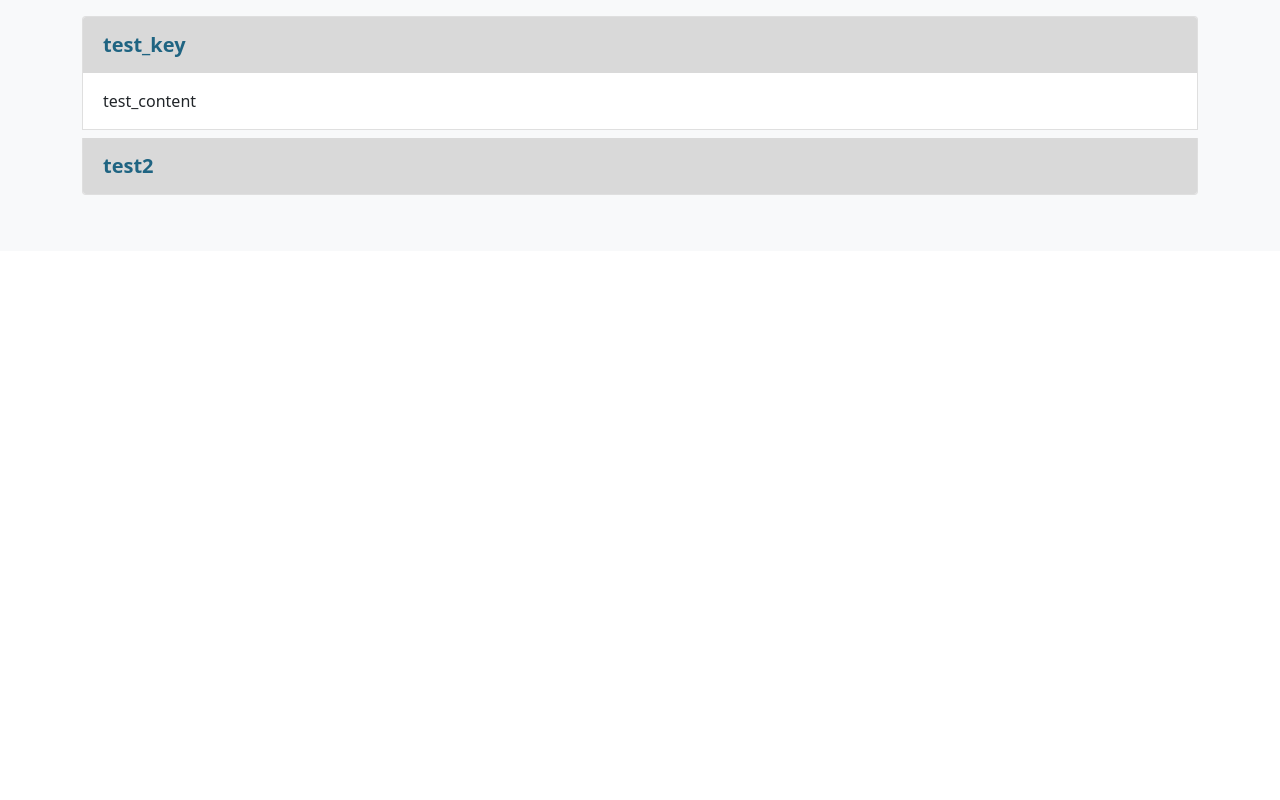
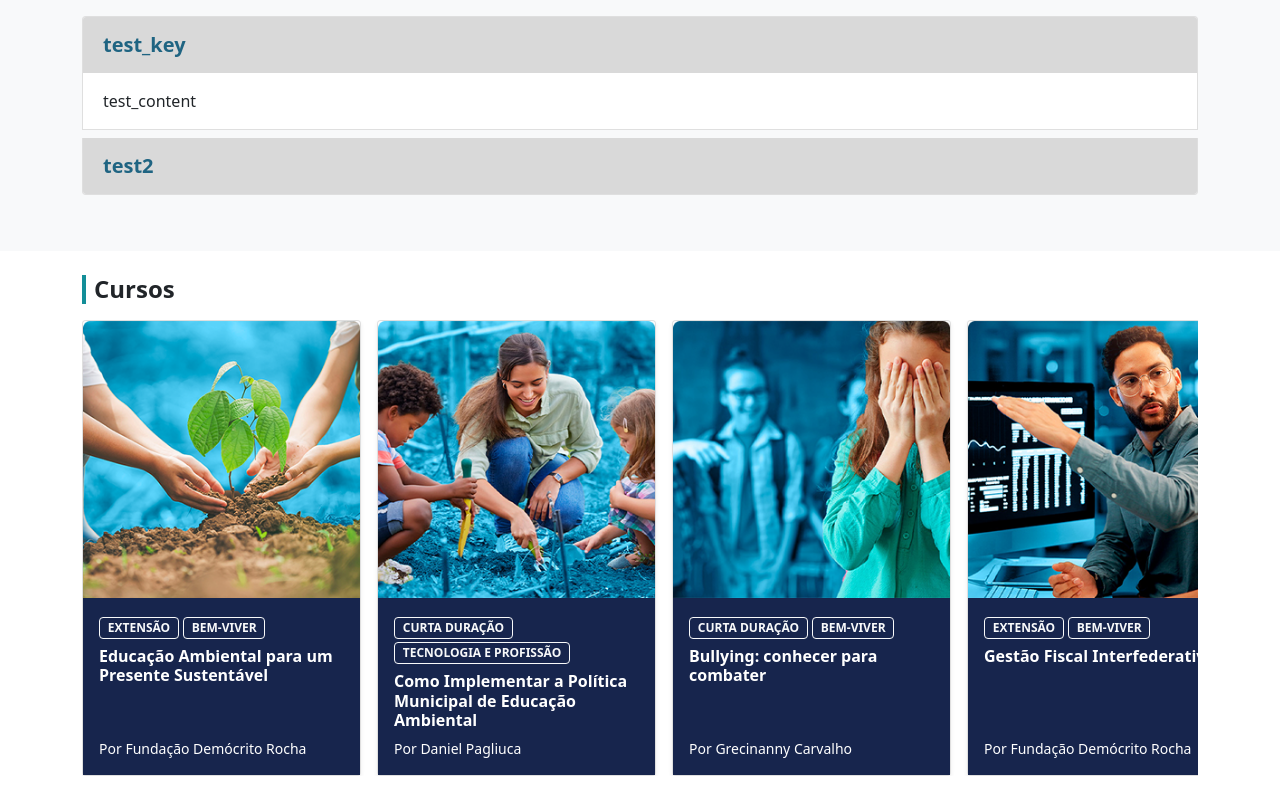
Before and after one commit to FabricioContato/landingpage_uane, a React (Vite) app: page / in a window 1280 px wide. Shown: the part 1118-1918 px from the top of the page. Before the commit the page ends 1369 px from the top, so only its background shows below. Built offline with nearby package versions, Linux system fonts and the light colour scheme.

Commit message:
create CourseCardGrid and CourseCard components

```diff
--- a/src/App.jsx
+++ b/src/App.jsx
@@ -3,8 +3,37 @@ import Navbar from "./components/Navbar/Navbar"
 import HeroSection from "./components/Herosection/HeroSection"
 import CourseStats from "./components/CourseStats/CourseStats"
 import CollapsiblePanels from "./components/CollapsiblePanels/CollapsiblePanels"
+import CourseCardGrid from "./components/CourseCardGrid/CourseCardGrid"
 
 export default function App() {
+
+const coursesData = [
+  {
+    image: "./src/img/card_picture_ambiental.png",
+    tags: ["EXTENSÃO", "BEM-VIVER"],
+    title: "Educação Ambiental para um Presente Sustentável",
+    author: "Fundação Demócrito Rocha"
+  },
+  {
+    image: "./src/img/card_picture_municipal.png",
+    tags: ["CURTA DURAÇÃO", "TECNOLOGIA E PROFISSÃO"],
+    title: "Como Implementar a Política Municipal de Educação Ambiental",
+    author: "Daniel Pagliuca"
+  },
+  {
+    image: "./src/img/card_picture_bullying.png",
+    tags: ["CURTA DURAÇÃO", "BEM-VIVER"],
+    title: "Bullying: conhecer para combater",
+    author: "Grecinanny Carvalho"
+  },
+  {
+    image: "./src/img/card_picture_gestao_fiscal.png",
+    tags: ["EXTENSÃO", "BEM-VIVER"],
+    title: "Gestão Fiscal Interfederativa",
+    author: "Fundação Demócrito Rocha"
+  }
+];
+
 return (
 <>
 <Navbar/>
@@ -12,6 +41,7 @@ return (
 <CourseStats />
 <CollapsiblePanels />
 <CollapsiblePanels title="O que você vai aprender aprender"/>
+<CourseCardGrid courses={coursesData} />
 </>
 );
 }
--- /dev/null
+++ b/src/components/CourseCardGrid/CourseCard/CourseCard.jsx
@@ -0,0 +1,31 @@
+import React from "react";
+import style from "./CourseCard.module.css"
+
+const CourseCard = ({ image, tags = [], title, author }) => {
+  return (
+    <div className="card h-100 shadow-sm d-flex flex-column">
+      {/* Image */}
+      <img src={image} className="card-img-top" alt={title} />
+
+      {/* Card body */}
+      <div className={"card-body text-white d-flex flex-column mt-auto " + style.card_body_bg_color}>
+        {/* Tags */}
+        <div className="mb-2">
+          {tags.map((tag, i) => (
+            <span key={i} className="badge btn btn-outline-light text-light me-1">
+              {tag}
+            </span>
+          ))}
+        </div>
+
+        {/* Title */}
+        <h6 className="fw-bold flex-grow-1">{title}</h6>
+
+        {/* Author */}
+        <p className="mb-0 small">Por {author}</p>
+      </div>
+    </div>
+  );
+};
+
+export default CourseCard;
--- /dev/null
+++ b/src/components/CourseCardGrid/CourseCard/CourseCard.module.css
@@ -0,0 +1,3 @@
+.card_body_bg_color {
+    background-color: #17254D;
+}
--- /dev/null
+++ b/src/components/CourseCardGrid/CourseCardGrid.jsx
@@ -0,0 +1,21 @@
+import React from "react";
+import CourseCard from "./CourseCard/CourseCard";
+import style from "./CourseCardGrid.module.css";
+
+const CourseCardGrid = ({ courses = [] }) => {
+  return (
+    <div className="container my-4">
+      <h5 className={"fw-bold mb-3 fs-4 ps-2 " + style.left_border}>Cursos</h5>
+
+      <div className="d-flex overflow-auto">
+        {courses.map((course, idx) => (
+          <div className="me-3 col-12 col-sm-6 col-md-4 col-lg-3" key={idx}>
+            <CourseCard {...course} />
+          </div>
+        ))}
+      </div>
+    </div>
+  );
+};
+
+export default CourseCardGrid;
--- /dev/null
+++ b/src/components/CourseCardGrid/CourseCardGrid.module.css
@@ -0,0 +1,3 @@
+.left_border {
+ border-left: 4px solid #138E98;
+}
```
